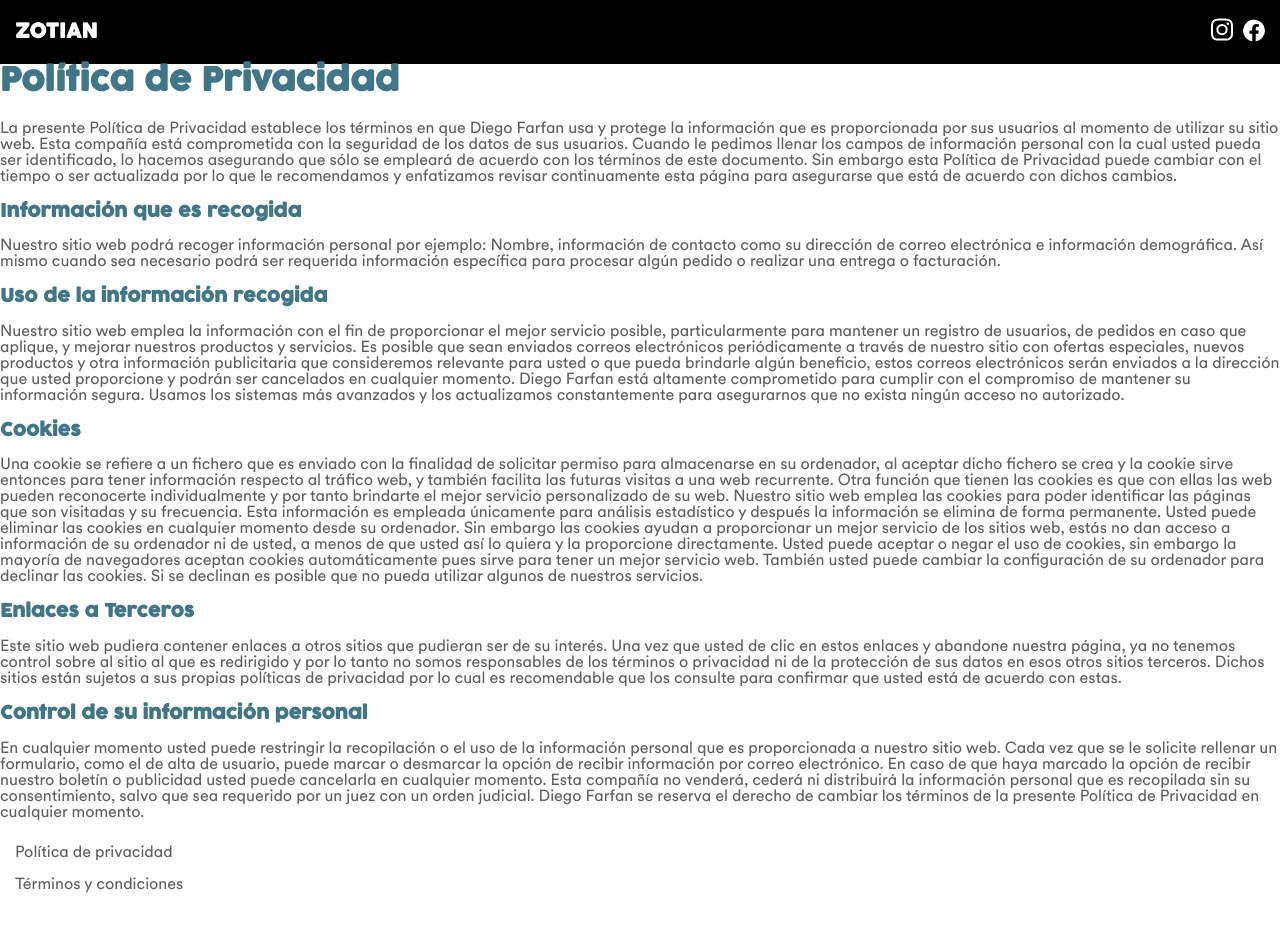
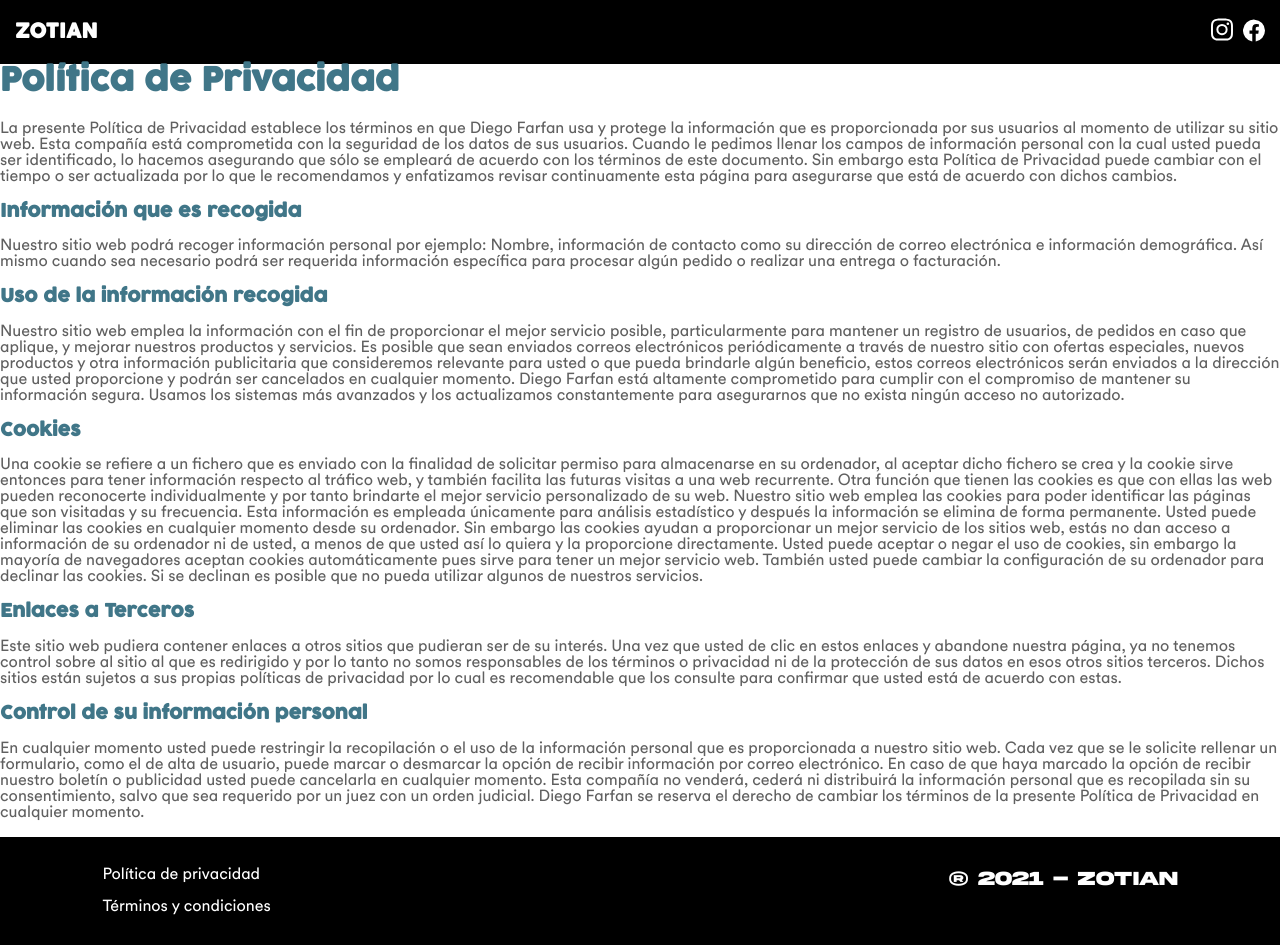
Before and after one commit to RebelsDev/zotian, a Next.js app: page /politica-y-privacidad in a window 1280 px wide. Before the commit the page ends 901 px from the top, so only its background shows below. Built offline with nearby package versions, Linux system fonts and the light colour scheme.

Commit message:
add footer

```diff
--- a/pages/shared/footer.jsx
+++ b/pages/shared/footer.jsx
@@ -1,4 +1,4 @@
-import styles from '../../styles/Navbar.module.scss'
+import styles from '../../styles/Footer.module.scss'
 
 export default function Footer() {
     return (
@@ -6,7 +6,7 @@ export default function Footer() {
             <div className={styles.container}>
                 <div className={styles.links}>
                     <p>Política de privacidad</p>
-                    <p>Términos y condiciones</p>
+                    <p id={styles.last}>Términos y condiciones</p>
 
                 </div>
                 <div className={styles.copyright}>
--- /dev/null
+++ b/styles/Footer.module.scss
@@ -0,0 +1,26 @@
+
+
+.footer{
+    .container {
+        padding: 30px 8vw;
+        display: flex;
+        justify-content: space-between;
+    }
+    background-color: black;
+    color: white;
+    .links{
+        p{
+            margin-top: 0;
+            font-size: 16px !important;
+            color: white !important;
+        }
+        p#last{
+            margin-bottom: 0;
+        }
+    }
+    .copyright{
+        text-align: end;
+        font-family: 'Akira Expanded';
+        font-size: 20px;
+    }
+}
```
Also changed, not shown: styles/Footer.modules.scss (deleted, +0 -15 lines).
